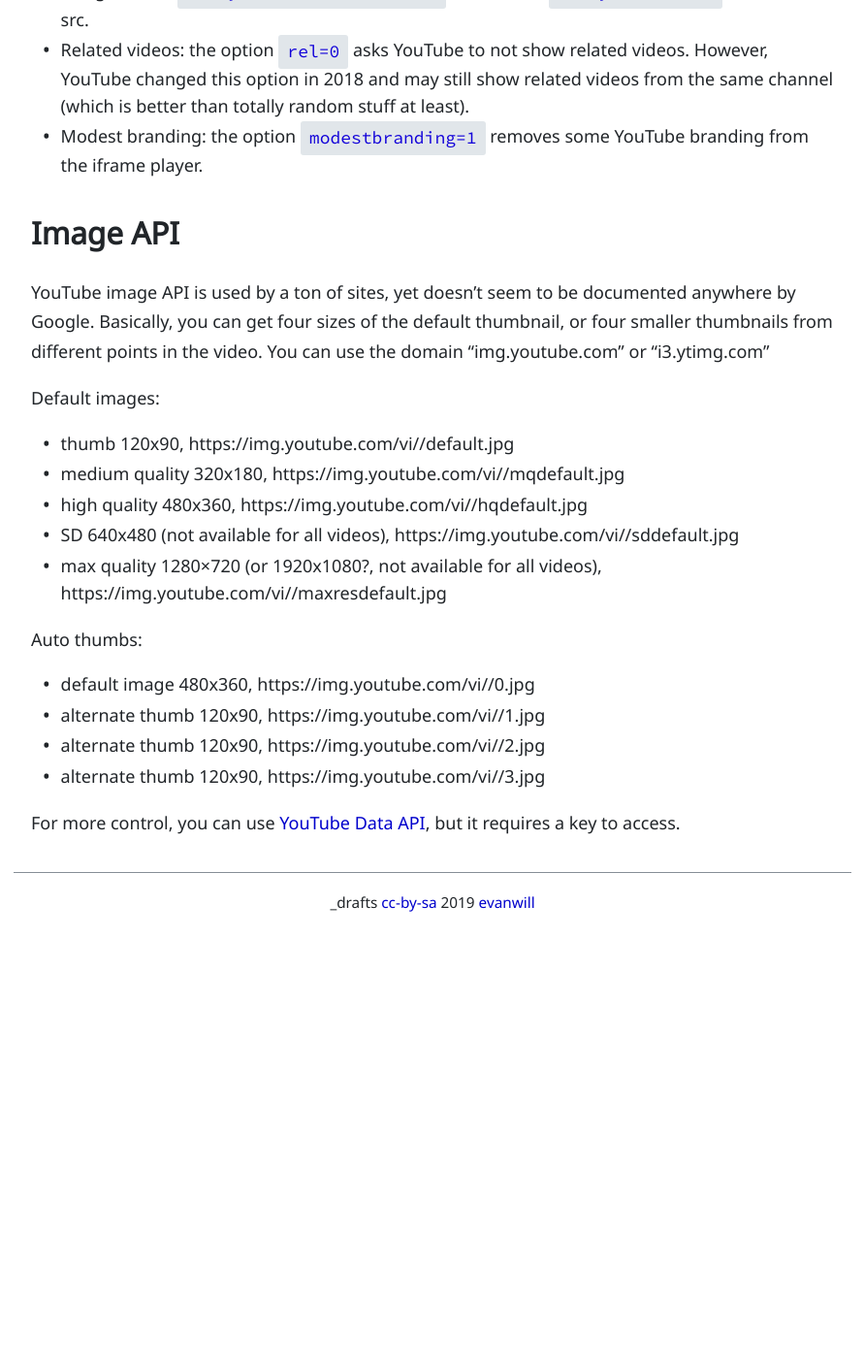
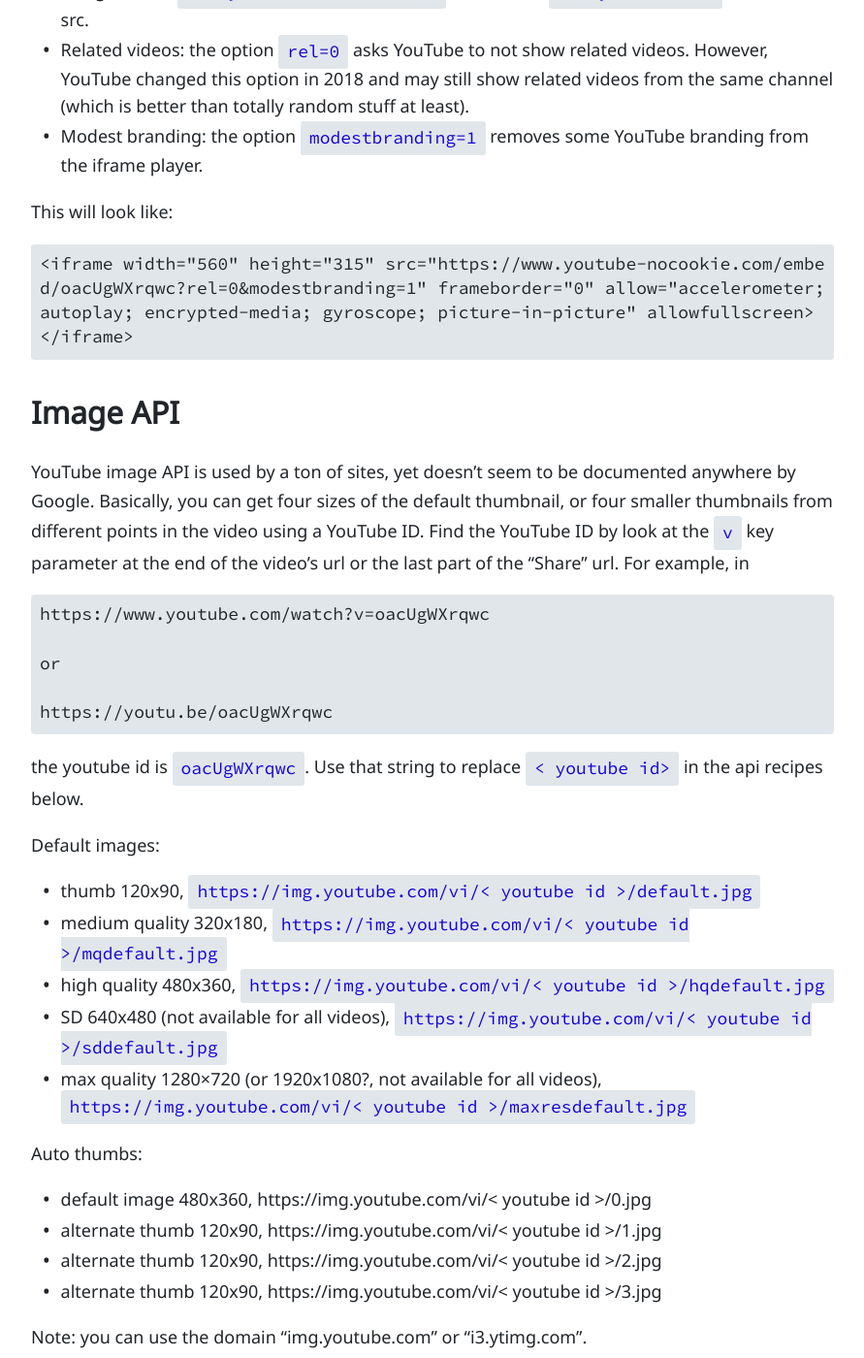
Before and after one commit to evanwill/_drafts, a Jekyll site: the page built from _notes/youtube.md, in a window 1280 px wide and 1400 px high, scrolled down 591 px. Shown: the whole window at 97% size, without its empty margins (194-1085 px from the left). Built offline with Jekyll 4.4.1, drawn with Linux system fonts in a browser that asks for light colours; before the commit the page ends 1556 px from its top, so only the background shows below that.

Commit message:
update youtube api

````diff
--- a/_notes/youtube.md
+++ b/_notes/youtube.md
@@ -17,25 +17,45 @@
 - Related videos: the option `rel=0` asks YouTube to not show related videos. However, YouTube changed this option in 2018 and may still show related videos from the same channel (which is better than totally random stuff at least).
 - Modest branding: the option `modestbranding=1` removes some YouTube branding from the iframe player.
 
+This will look like:
+
+```
+<iframe width="560" height="315" src="https://www.youtube-nocookie.com/embed/oacUgWXrqwc?rel=0&modestbranding=1" frameborder="0" allow="accelerometer; autoplay; encrypted-media; gyroscope; picture-in-picture" allowfullscreen></iframe>
+```
+
 ## Image API
 
 YouTube image API is used by a ton of sites, yet doesn't seem to be documented anywhere by Google.
-Basically, you can get four sizes of the default thumbnail, or four smaller thumbnails from different points in the video.
-You can use the domain "img.youtube.com" or "i3.ytimg.com"
+Basically, you can get four sizes of the default thumbnail, or four smaller thumbnails from different points in the video using a YouTube ID.
+Find the YouTube ID by look at the `v` key parameter at the end of the video's url or the last part of the "Share" url.
+For example, in
+
+```
+https://www.youtube.com/watch?v=oacUgWXrqwc
+
+or
+
+https://youtu.be/oacUgWXrqwc
+```
+
+the youtube id is `oacUgWXrqwc`.
+Use that string to replace `< youtube id>` in the api recipes below.
 
 Default images:
 
-- thumb 120x90, https://img.youtube.com/vi/{{ youtubeid }}/default.jpg
-- medium quality 320x180, https://img.youtube.com/vi/{{ youtubeid }}/mqdefault.jpg
-- high quality 480x360, https://img.youtube.com/vi/{{ youtubeid }}/hqdefault.jpg
-- SD 640x480 (not available for all videos), https://img.youtube.com/vi/{{ youtubeid }}/sddefault.jpg
-- max quality 1280×720 (or 1920x1080?, not available for all videos), https://img.youtube.com/vi/{{ youtubeid }}/maxresdefault.jpg
+- thumb 120x90, `https://img.youtube.com/vi/< youtube id >/default.jpg`
+- medium quality 320x180, `https://img.youtube.com/vi/< youtube id >/mqdefault.jpg`
+- high quality 480x360, `https://img.youtube.com/vi/< youtube id >/hqdefault.jpg`
+- SD 640x480 (not available for all videos), `https://img.youtube.com/vi/< youtube id >/sddefault.jpg`
+- max quality 1280×720 (or 1920x1080?, not available for all videos), `https://img.youtube.com/vi/< youtube id >/maxresdefault.jpg`
 
 Auto thumbs:
 
-- default image 480x360, https://img.youtube.com/vi/{{ youtubeid }}/0.jpg
-- alternate thumb 120x90, https://img.youtube.com/vi/{{ page.youtubeid }}/1.jpg
-- alternate thumb 120x90, https://img.youtube.com/vi/{{ page.youtubeid }}/2.jpg
-- alternate thumb 120x90, https://img.youtube.com/vi/{{ page.youtubeid }}/3.jpg
+- default image 480x360, https://img.youtube.com/vi/< youtube id >/0.jpg
+- alternate thumb 120x90, https://img.youtube.com/vi/< youtube id >/1.jpg
+- alternate thumb 120x90, https://img.youtube.com/vi/< youtube id >/2.jpg
+- alternate thumb 120x90, https://img.youtube.com/vi/< youtube id >/3.jpg
+
+Note: you can use the domain "img.youtube.com" or "i3.ytimg.com".
 
 For more control, you can use [YouTube Data API](https://developers.google.com/youtube/v3/), but it requires a key to access.
````
